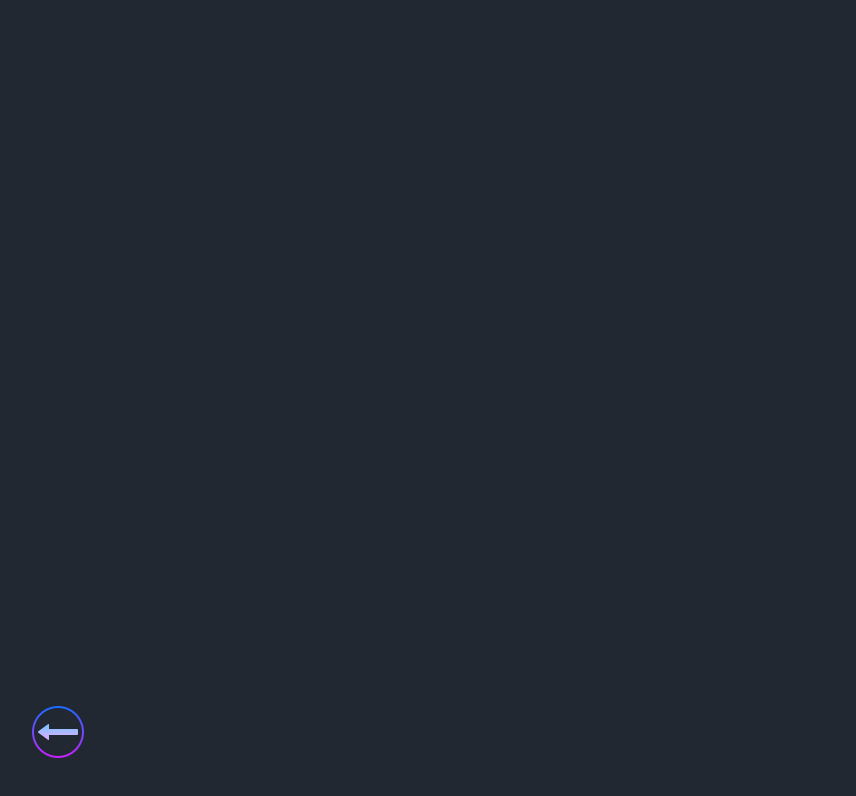
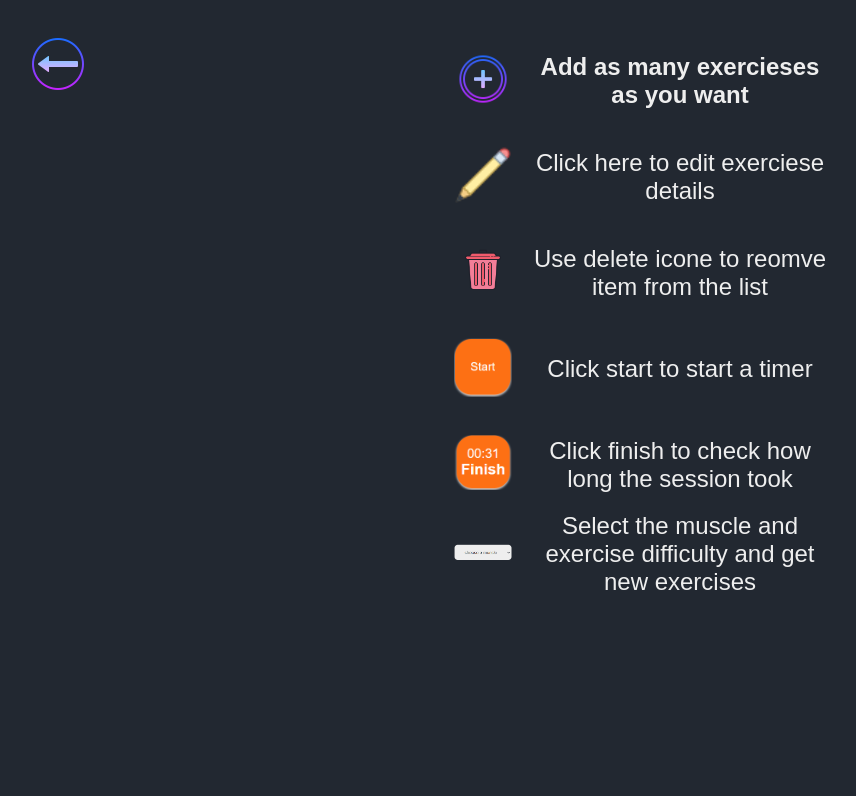
Before and after one commit to AhmedNagii/Workout-session, a website built with Vite: page instructions.html in a window 1280 px wide. Shown: the whole page, without its empty margins (6-862 px from the left). Built offline with nearby package versions, Linux system fonts and the light colour scheme; a web font is replaced by a local one.

Commit message:
complete project

```diff
--- /dev/null
+++ b/instructions.css
@@ -0,0 +1,28 @@
+.main-container {
+    padding: 2rem;
+    color: #eeeeee;
+
+
+}
+
+.insturaction-img {
+    width: 90px;
+    max-height: 100px;
+    padding: 1em;
+
+}
+
+.insturaction-text {
+    font-size: 1.5rem;
+    text-align: center;
+    max-width: 300px;
+}
+
+.line {
+    border: none;
+    height: 2px;
+    color: #ccc;
+    background-color: #ccc;
+    text-align: left;
+    width: 10rem;
+}
--- a/instructions.html
+++ b/instructions.html
@@ -6,6 +6,7 @@
     <link rel="icon" type="image/svg+xml" href="/vite.svg" />
     <meta name="viewport" content="width=device-width, initial-scale=1.0" />
     <link rel="stylesheet" href="style.css" />
+    <link rel="stylesheet" href="instructions.css">
     <title>Instructions</title>
 </head>
 
@@ -13,7 +14,45 @@
 
 
 
-    <main class="instructions"> </main>
+    <main class="main-container">
+        <table>
+            <tr>
+                <th><img class="insturaction-img" src="./assets/add.png" alt="add icon"></th>
+                <th class="insturaction-text">Add as many exercieses as you want</th>
+            </tr>
+
+            <tr>
+                <td><img class="insturaction-img" src="./assets/edit.png" alt="edit icon"></td>
+                <td class="insturaction-text">Click here to edit exerciese details</td>
+
+            </tr>
+
+            <tr>
+                <td><img class="insturaction-img" src="./assets/delete.png" alt="delete icon"></td>
+                <td class="insturaction-text">Use delete icone to reomve item from the list</td>
+
+            </tr>
+
+            <tr>
+                <td><img class="insturaction-img" src="./assets/strat-btn.PNG" alt="start button"></td>
+                <td class="insturaction-text">Click start to start a timer</td>
+
+            </tr>
+
+            <tr>
+                <td><img class="insturaction-img" src="./assets/finish-btn.PNG" alt="start button"></td>
+                <td class="insturaction-text">Click finish to check how long the session took</td>
+
+            </tr>
+
+            <tr>
+                <td><img class="insturaction-img" src="./assets/select.PNG" alt="start button"></td>
+                <td class="insturaction-text">Select the muscle and exercise difficulty and get new exercises</td>
+
+            </tr>
+        </table>
+
+    </main>
     <a class="go-back-btn" href="./index.html">
         <img src="./assets/go-back.png" alt="go to prevoius page icon">
 
--- a/style.css
+++ b/style.css
@@ -164,6 +164,7 @@ header {
   background-color: #eeeeee21;
   color: var(--clr-light);
   width: 40%;
+  min-width: 150px;
   border: rgba(25 5, 255, 255, 0.404) 2px dashed;
   display: flex;
   justify-content: center;
@@ -350,27 +351,12 @@ header {
 
 .go-back-btn {
   position: absolute;
-  bottom: 0;
+  top: 0;
   left: 0;
   margin: 2em;
+
+  border-radius: 50%;
 }
-
-
-@media (max-width: 900px) {
-
-
-
-
-  .circular-progress {
-    height: 100px;
-    width: 100px;
-  }
-
-  .circular-progress {}
-
-}
-
-
 
 @media (max-width: 500px) {
   .add-item-btn {
--- a/timersController.js
+++ b/timersController.js
@@ -19,6 +19,8 @@ startBtn.addEventListener("click", () => {
         endTimer()
     } else {
         startTimer();
+        startBtn.disabled = true;
+        setTimeout(() => startBtn.disabled = false, 2000)
         window.addEventListener("beforeunload", dialogValue);
     }
 });
```
Also changed, not shown: exercises.html (+4 -13 lines), assets/break-timer.PNG (added), assets/finish-btn.PNG (added), assets/select.PNG (added), assets/strat-btn.PNG (added).
